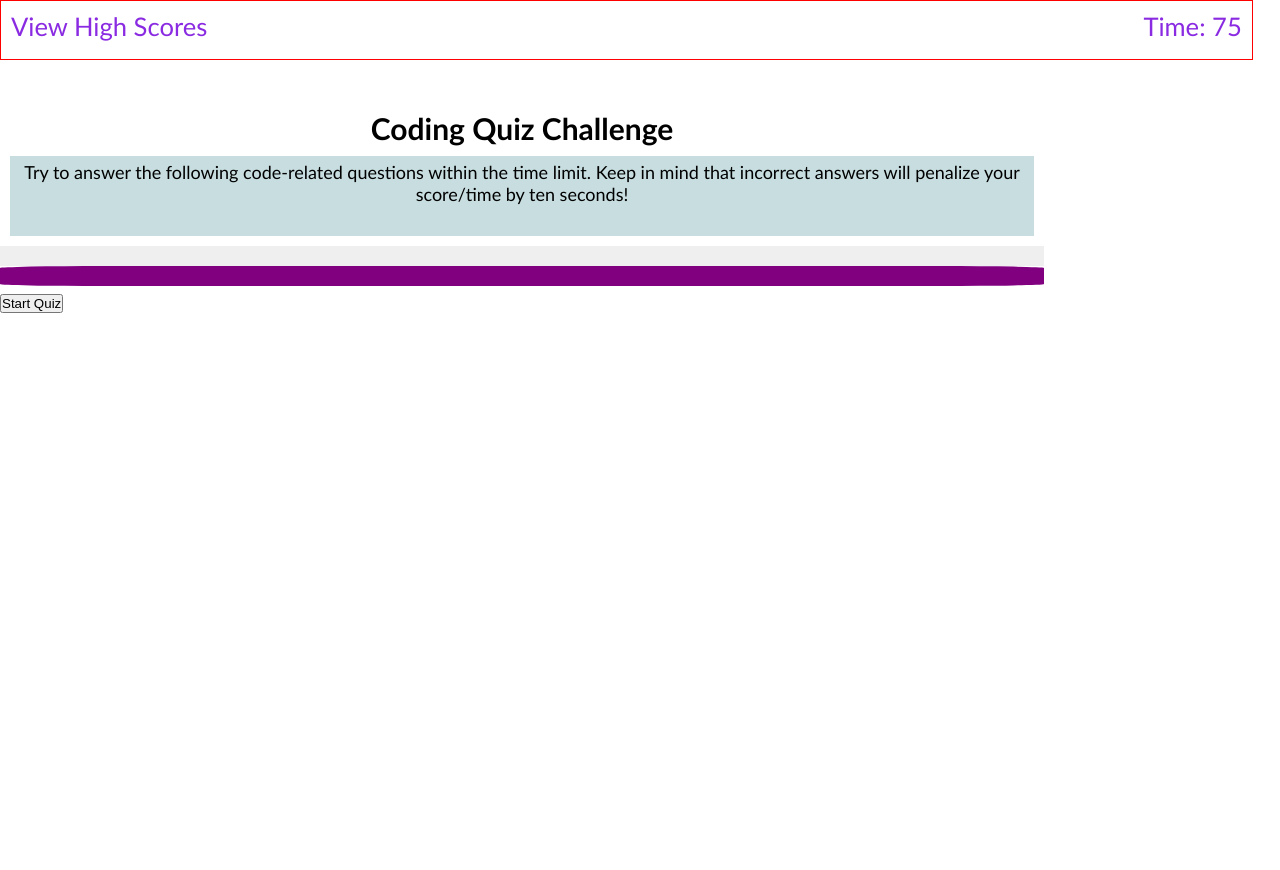
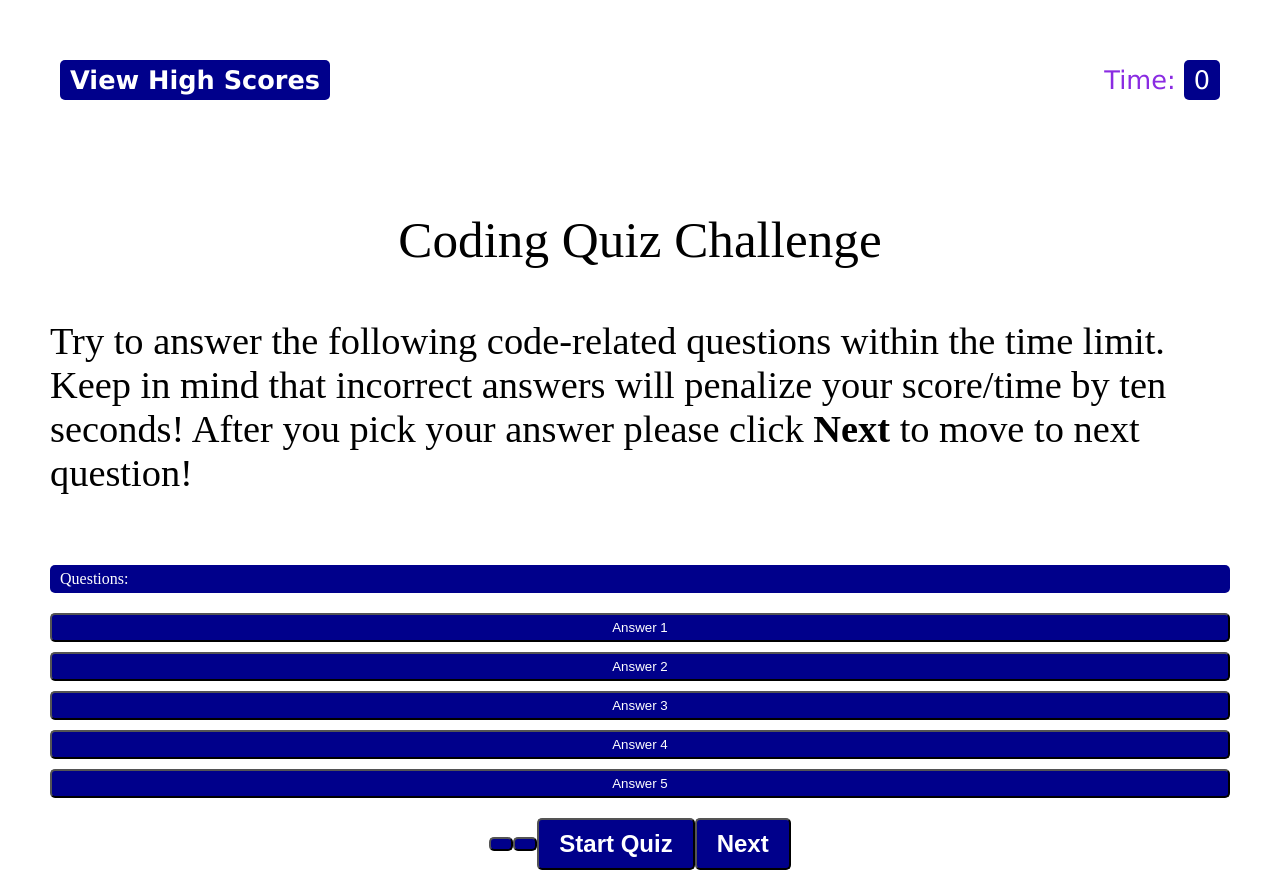
Before and after one commit to kazichaska/code-quiz, a plain HTML site: page index.html in a window 1280 px wide. Before the commit the page ends 800 px from the top, so only its background shows below. Drawn offline with Linux system fonts and the light colour scheme.

Commit message:
initial push

```diff
--- a/assets/css/style.css
+++ b/assets/css/style.css
@@ -1,8 +1,3 @@
-/* *, *::before, *::after {
-    box-sizing: border-box;
-    font-family: 'Franklin Gothic Medium', 'Arial Narrow', Arial, sans-serif;
-} */
-
 * {
     box-sizing: border-box;
     padding: 0;
@@ -11,27 +6,28 @@
 
 :root {
     --white: #FFFFFF;
-    --gill_sans: 'Gill Sans', 'Gill Sans MT', Calibri, 'Trebuchet MS', sans-serif;
+    --lucida: 'Lucida Sans', 'Lucida Sans Regular', 'Lucida Grande', 'Lucida Sans Unicode', Geneva, Verdana, sans-serif
+
 }
 
 /* Start of body */
 body {
-    font-family: var(--gill_sans);
-    display: inline-block;
-    /* padding: 0;
-    margin: 0;
-    display: flex;
-    /* width: 100vw;
-    height: 100vh; */
-    /* justify-content: center;
+    padding: 50px;
+    /* margin: 50px; */
+    width: 100vw;
+    height: 100vh;
+    /* display: flex;
+    justify-content: center;
     align-items: center; */
 }
+
 /* End of body */
 
 header {
-    display: flex; /* Flex container to display the child elements as flex with space between and wrap */
+    display: flex;
     justify-content: space-between;
     flex-wrap: wrap;
+    align-items: center;
     list-style: none;
     color: blueviolet;
     height: 60px;
@@ -39,116 +35,106 @@ header {
     padding-top: 10px;
     padding-left: 10px;
     padding-right: 10px;
-    border: 1px solid red;
-    width: 120%;
-    font-family: var(--gill_sans);
+    padding-bottom: 20px;
+    /* border: 1px solid red; */
+    width: 100%;
+    font-family: var(--lucida);
 }
 
 .btn-header {
     border-radius: 10px;
-    background-color: white;
+    background-color: teal;
     text-decoration: none;
     border: 0;
     outline: 0; /* Remove border around button */
     color: blueviolet;
-    font-family: var(--gill_sans);
-    /* font-size: 22px; */
+    font-family: var(--lucida);
+    font-size: 22px;
     font-size: 2vw;;
 }
 
-#main-container {
-    /* margin-left: 25%;
-    margin-right: 25%; */
-    display: flex;
-    flex-wrap: wrap;
-    flex-direction: column;
-    justify-content: center;
-    margin-top: 50px;
-    font-family: var(--gill_sans);font-size: 22px;
+.container {
+    width: 800px;
+    max-width: 80%;
+    background-color: teal;
+    border-radius: 5px;
+    padding: 10px;
+    box-shadow: 0 0 10px 2px;
 }
 
-.score {
-    float: left;
-    padding-left: 10px;
+#chl-msg {
+    padding-top: 100px;
+    display: flex;
+    justify-content: center;
+    flex-wrap: wrap;
+    align-items: center;
+    font-size: 4vw;;
 }
 
-.time {
-    float: right;
-    padding-right: 10px;
+#question-container {
+    padding-top: 70px;
 }
 
-/* #code-quiz-header {
-    padding-top: 100px;
-    padding-bottom: 100px;
-    padding-left: 150px;
-    padding-right: 100px;
-} */
-
-.quiz-container {
-    margin: 10px;
-    padding: 5px;
-    width: 80vw;
-    height: 10vh;
-    background-color: #c7dddf;
-    font-size: large;
-    text-align: center;
+#question {
+    display: flex;
+    background-color: darkblue;
+    border-radius: 5px;
+    padding: 5px 10px;
+    color: white;
+    outline: none;
 }
 
-#start {
-    font-weight: bolder;
-    margin: 10px;
-    padding: 5px;
-    width: 80vw;
-    height: 10vh;
-    background-color: #c7dddf;
-    font-size: large;
-    text-align: center;
+#question-rule {
+    display: flex;
+    justify-content: center;
+    flex-wrap: wrap;
+    align-items: center;
+    padding-top: 50px;
+    font-size: 3vw;;
 }
 
-#submit-score {
-    grid-column: 3 / span 1;
-    grid-row: 7 / span 1;
-    padding: 10px 10px 10px 10px;
-    border-radius: 10%;
-    border: 0;
-    outline: 0; /* Remove border around button */
-    background-color: purple;
-    color: white;
-    font-family: 'Merienda';font-size: 15px;
+.btn-grid {
+    display: grid;
+    grid-template-rows: repeat(3, auto);
+    gap: 10px;
+    margin: 20px 0;
 }
 
-#start-quiz {
-    padding: 10px 10px 10px 10px;
-    border-radius: 10%;
-    border: 0;
-    outline: 0; /* Remove border around button */
-    background-color: purple;
+.btn {
+    border-radius: 1px solid red;
+    background-color: darkblue;
+    border-radius: 5px;
+    padding: 5px 10px;
     color: white;
-    font-family: 'Merienda';font-size: 15px;
+    outline: none;
 }
 
-#code-quiz-display {
-    text-align: center;
-    align-self: baseline;
-    grid-column: 2 / span 2;
-    grid-row: 1 / span 5;
-    place-self: center;
-    font-size: 30px;
+
+.btn:hover {
+    border-color: orange;
+    background-color: darkorchid;
 }
 
-/* main {
-    border: 1px solid red;
-    width: 100%;
+.btn.correct {
+    background-color: darkgreen;
+}
+
+.btn.wrong {
+    background-color: darkred;
+}
+
+.start-btn, .next-btn {
+    font-size: 1.5rem;
+    font-weight: bold;
+    padding: 10px 20px;
+}
+
+.controls {
     display: flex;
-    margin-left: 10%;
-    text-align: center;
+    justify-content: center;
     align-items: center;
-    align-content: center;
-    padding-top: 50px;
-    padding-bottom: 50px;
-} */
+}
 
-.flex {
-    display: flex;
-    flex-direction: column;
+.hide {
+    display: flexbox;
 }
--- a/assets/js/script.js
+++ b/assets/js/script.js
@@ -1,192 +1,177 @@
 // creating all variables here using getElementById
-let right = 0;
-let state = 0;
-var body = document.body;
-var btnQuestion1El = document.getElementById("question-1");
-var btnQuestion2El = document.getElementById("question-2");
-var btnQuestion3El = document.getElementById("question-3");
-var btnQuestion4El = document.getElementById("question-4");
-var btnQuestion4El = document.getElementById("question-5");
+const startButton = document.getElementById('start-btn')
+const nextButton = document.getElementById('next-btn')
+const questionContainerEl = document.getElementById('question-container')
 
-var btnAnswer1El = document.getElementById("answer-1");
-var btnAnswer2El = document.getElementById("answer-2");
-var btnAnswer3El = document.getElementById("answer-3");
-var btnAnswer4El = document.getElementById("answer-4");
+const questionEl = document.getElementById('question')
+const answerBtnEl = document.getElementById('answer-buttons')
+// var resultScoreEl = document.getElementById("score");
+let shuffledQuestions, currentQuestionIndex;
+var timerEl = document.getElementById("countdown");
+// var scoreEl = document.getElementById("viewscore");
+let timeLeft = 75;
+let secondLeft;
+var score;
 
-var resultScoreEl = document.getElementById("score");
+// const heading = document.createElement("h1");
+// const heading_text = document.createTextNode("Code Quiz Challenge!");
+// heading.appendChild(heading_text);
+// document.head.appendChild(heading);
 
-var timerEl = document.getElementById("countdown");
-var scoreEl = document.getElementById("viewscore");
-var timeleft = 5;
+// const heading_timer = document.createElement("button");
+// const heading_timer_text = document.createTextNode("Time:");
+// heading.appendChild(heading_timer);
+// document.head.appendChild(heading_timer_text);
 
-// body.setAttribute("style", " color:white; background: #666666; padding: 5px; margin-left: 35px;");
-
-// Placeholder where question and answer would go
-// btnQuestion1El.textContent = "This is question one";
-// btnQuestion2El.textContent = "This is question two";
-// btnQuestion3El.textContent = "This is question three";
-// btnQuestion4El.textContent = "This is question four";
-// btnAnswer1El.textContent = "This is answer one";
-// btnAnswer2El.textContent = "This is answer two";
-// btnAnswer3El.textContent = "This is answer three";
-// btnAnswer4El.textContent = "This is answer four";
 
 // Start button click
-var startQuizEl = document.getElementById("startquiz");
-startQuizEl.addEventListener("click", function(){
-    startGame();
-});
+startButton.addEventListener('click', startGame)
+nextButton.addEventListener('click', () => {
+    currentQuestionIndex++
+    NextQuestion()
+})
 
-function startGame(){
-    // resultScoreEl.innerHTML=`View High Scores: ${right}`;
-    scoreEl.innerText=`View High Scores: ${right}`;
-    countDown();
-    if (state === 0) {
-        populateQuestion(0);
-    }
-    if (state === 1) {
-        populateQuestion(1);
-    }
-    if (state === 2) {
-        populateQuestion(2);
-    }
-    if (state === 3) {
-        populateQuestion(3);
-    }
-    if (state === 4) {
-        populateQuestion(4);
-    }
-    // resultScoreEl.innerHTML=`View High Scores: ${right}`;
-    scoreEl.innerText=`View High Scores: ${right}`;
+function startGame() {
+    console.log('Game Started!')
+    // startTimer()
+    startButton.classList.add('hide')
+    shuffledQuestions = questions.sort(() => Math.random() - .5)
+    currentQuestionIndex = 0
+    questionContainerEl.classList.remove('hide')
+    NextQuestion()
 }
 
+// // start timer function
+// function startTimer() {
+//     interval = setInterval(countDown, 1000)
+// }
 
-var secondsLeft = 75;
-var questionCount = 0;
-let timerInterval;
-//Timer starts when the user clicks startQuiz
-function countDown() {
-    // buildQuiz();
-    let timerInterval = setInterval(function() {
-      secondsLeft--;
-      timerEl.textContent = "";
-      timerEl.textContent = secondsLeft;
-      if (secondsLeft < 0 || questionCount === questions.length) {
-        console.log(questions.length);
-        clearInterval(timerInterval);
-        // captureUserScore();
-      }
-    }, 1000);
-  }
+// // countdown function
+// function countDown() {
+//     if (timeLeft <= 0) return renderResult()
+//     timeLeft--
+//     document.getElementById("timerEl").innerText = `Time remaining: ${timeLeft}`
+// }
 
-// function quizEnd() {
-//     clearInterval(timerInterval);
+// // stop timer function
+// function stopTimer() {
+//     clearInterval(interval)
 // }
-// countDown();
+
+function NextQuestion() {
+    resetState()
+    showQuestion(shuffledQuestions[currentQuestionIndex])
+}
+
+function showQuestion(question) {
+    questionEl.innerHTML = question.question
+    question.answers.forEach(answer => {
+        const button = document.createElement('button')
+        button.innerText = answer.text
+        button.classList.add('btn')
+        if (answer.correct) {
+            button.dataset.correct = answer.correct
+        }
+        button.addEventListener('click', pickAnswer)
+        answerBtnEl.appendChild(button)
+    })
+}
+
+function resetState() {
+    clearStatusClass(document.body)
+    nextButton.classList.add('hide')
+    while (answerBtnEl.firstChild) {
+        answerBtnEl.removeChild(answerBtnEl.firstChild)
+    }
+}
+
+function pickAnswer(e) {
+    const buttonSelected = e.target
+    const correct = buttonSelected.dataset.correct
+    statusClass(document.body, correct)
+    Array.from(answerBtnEl.children).forEach(button => {
+        statusClass(button, button.dataset.correct)
+    })
+    if (shuffledQuestions.length > currentQuestionIndex +1) {
+        nextButton.classList.remove('hide')
+    } else {
+        startButton.innerText = 'Start Over'
+        startButton.classList.remove('hide')
+    }
+}
+
+function statusClass(element, correct) {
+    clearStatusClass(element)
+    if (correct) {
+        element.classList.add('correct')
+    } else {
+        element.classList.add('wrong')
+    }
+    // scoreTotal()
+}
+
+function scoreTotal() {
+    if (scoreTemp = (document.body.innerText = "correct")) {
+        score += 10;
+    } else {
+        score -= 10;
+    }
+    console.log(score);
+    return score;
+    // console.log(score)
+    // return score;
+}
+
+function clearStatusClass(element) {
+    element.classList.remove('correct')
+    element.classList.remove('wrong')
+}
 
 // Array with the question and answers
 const questions = [
     {
-        title: "______ JavaScript is also called client-side JavaScript.",
-        multiChoice: ["Microsoft", "Navigator", "LiveWire", "Native"],
-        answer: "Navigator"
+        question: "______ JavaScript is also called client-side JavaScript.",
+        answers: [
+            { text: 'Microsoft', correct: false },
+            { text: 'Navigator', correct: true },
+            { text: 'LiveWire', correct: false },
+            { text: 'Native', correct: false },
+        ]
     },
-
     {
-        title: "What are variables used for in JavaScript Programs?",
-        multiChoice: ["Storing numbers, dates, or other values", "Varying randomly", "Causing high-school algebra flashbacks", "None of the above"],
-        answer: "Storing numbers, dates, or other values"
+        question: "What are variables used for in JavaScript Programs?",
+        answers: [
+            { text: 'Storing numbers dates, or other values', correct: true },
+            { text: 'Varying randomly', correct: false },
+            { text: 'Causing high-school algebra flashbacks', correct: false },
+            { text: 'None of the above', correct: false },
+        ]
     },
-
     {
-        title: "hich of the following is not a valid JavaScript variable name?",
-        multiChoice: ["2names", "_first_and_last_names", "FirstAndLast", "None of the above"],
-        answer: "2names"
+        question: "Which of the following is not a valid JavaScript variable name?",
+        answers: [
+            { text: '2names', correct: true },
+            { text: '_first_and_last_names', correct: false },
+            { text: 'FirstAndLast', correct: false },
+            { text: 'None of the above', correct: false },
+        ]
     },
-
     {
-        title: "______ tag is an extension to HTML that can enclose any number of JavaScript statements.",
-        multiChoice: ["<SCRIPT>", "<BODY>", "<HEAD>", "<TITLE>"],
-        answer: "<SCRIPT>"
+        question: "______ tag is an extension to HTML that can enclose any number of JavaScript statements.",
+        answers: [
+            { text: '<SCRIPT>', correct: true },
+            { text: '<BODY>', correct: false },
+            { text: '<HEAD>', correct: false },
+            { text: '<TITLE>', correct: false },
+        ]
     },
-
     {
-        title: "Inside which HTML element do we put the JavaScript?",
-        multiChoice: ["<javascript>", "<scripting>", "<script>", "<js>"],
-        answer: "<script>"
+        question: "Inside which HTML element do we put the JavaScript?",
+        answers: [
+            { text: '<javascript>', correct: false },
+            { text: '<scripting>', correct: false },
+            { text: '<script>', correct: true },
+            { text: '<js>', correct: false },
+        ]
     }
-    ];
-    // return questions;
-    // console.log();
-
-function populateQuestion(question) {
-    btnQuestion1El.textContent = questions[question].title;
-    btnAnswer1El.textContent = questions[question].multiChoice[0];
-    btnAnswer2El.textContent = questions[question].multiChoice[1];
-    btnAnswer3El.textContent = questions[question].multiChoice[2];
-    btnAnswer4El.textContent = questions[question].multiChoice[3];
-    // add event listner for each btn answer
-    btnAnswer1El.addEventListener('click', function(event){
-        event.preventDefault();
-        var element = event.target;
-        // console.log(event.target);
-        if (questions[question].multiChoice[0] === questions[question].answer[1]) {
-            // right++;
-            right += 10;
-            console.log("correct");
-            // alert("This is correct");
-        } else {
-            // right--;
-            right -= 10;
-            console.log("incorrect");
-            // alert("This is incorrect");
-        }
-
-            state += 1;
-            startGame();
-
-        // if (element.matches(".btn")){
-        //  var state = element.getAttribute("id");
-        //  console.log(state);
-        // }
-        // // if (state === "answer-1" {
-        // //     element.textContent = element.
-        // // }
-        // else {
-        //     element.textContent=";"
-        // }
-    });
-
-    // compare text content of btn with answer
-
-    // if it is correct answer display next question
-
-    // if it is the incorrect answer minus time and then display next question
-};
-
-// End game
-var endGame = function() {
-    correctWrongEl.remove();
-    stopCountDown()
-    resultScoreEl.textContent = 'Final score is ' + timeleft;
-};
-
-// stop countdown
-var stopCountDown = function() {
-    clearInterval(timerInterval);
-    timerEl.textContent = "Time: " + timeleft;
-}
-
-// verify answer is correct or wrong
-var correctWrongEl = document.createElement(h3);
-var answerRes = function() {
-    correctWrongEl.id = 'correctWrong';
-
-    if (correctAnswer === true) {
-        correctWrongEl.textContent = "correct"
-        document.body.appendChild(correctWrongEl);
-    } else if (correctAnswer === false) {
-        correctWrongEl.textContent = "wrong"
-        document.body.appendChild(correctWrongEl);
-    }
-};
+]
--- a/index.html
+++ b/index.html
@@ -7,44 +7,43 @@
     <title>Code Quiz</title>
     <link rel="stylesheet" href="./assets/css/style.css">
 </head>
+
 <body>
+
     <header>
+        <h1 class="btn-header btn" id="viewscore">View High Scores</h1>
+        <p>Time: <span class="btn" id="countdown">0</span></p>
+    </header>
     <div>
-                <button class="btn-header" id="viewscore">View High Scores</button>
+        <div id="chl-msg">Coding Quiz Challenge</div>
     </div>
-            <div>
-                <p>Time: <span id="countdown">75</span></p>
+    <div id="question-rule">
+            <p>Try to answer the following code-related questions within the time limit.
+            Keep in mind that incorrect answers will penalize your score/time
+            by ten seconds! After you pick your answer please click <strong>Next</strong> to move to next question!</p>
     </div>
-    </header>
+    <div id="container">
+            <div id="question-container" class="hide">
 
-        <main id="main-container">
-            <div id="grid-container">
-                <div>
-                    <h2 id="code-quiz-display">Coding Quiz Challenge</h2>
+                <div id="question">Questions:</div>
+                    <div id="answer-buttons" class="btn-grid">
+                        <button class="btn">Answer 1</button>
+                        <button class="btn">Answer 2</button>
+                        <button class="btn">Answer 3</button>
+                        <button class="btn">Answer 4</button>
+                        <button class="btn">Answer 5</button>
                     </div>
-                <div class="quiz-container" id="question">
-                    <p>
-                        Try to answer the following code-related questions within the time limit.
-                        Keep in mind that incorrect answers will penalize your score/time
-                        by ten seconds!
-                    </p>
+
+                    <div class="controls">
+                        <button id="score-btn" class="score-btn btn"></button>
+                        <button id="submit-btn" class="submit-btn btn"></button>
+                        <button id="start-btn" class="start-btn btn">Start Quiz</button>
+                        <button id="next-btn" class="next-btn btn">Next</button>
                     </div>
-                <div class="flex">
-                    <button class="btn" id="question-1"></button>
-                    <!-- <button class="btn" id="question-2"></button>
-                    <button class="btn" id="question-3"></button>
-                    <button class="btn" id="question-4"></button> -->
-                    <button class="btn" id="answer-1"></button>
-                    <button class="btn" id="answer-2"></button>
-                    <button class="btn" id="answer-3"></button>
-                    <button class="btn" id="answer-4"></button>
-
-                    <button class="btn" id="submit-score"></button>
                 </div>
-                <div id="score"></div>
-                <button style="margin: 0 auto;" class="btn" id="startquiz">Start Quiz</button>
             </div>
-        </main>
+        </div>
+    </div>
 
     <script src="./assets/js/script.js"></script>
 </body>
```
Lines whose indentation alone changed are shown as unchanged.
